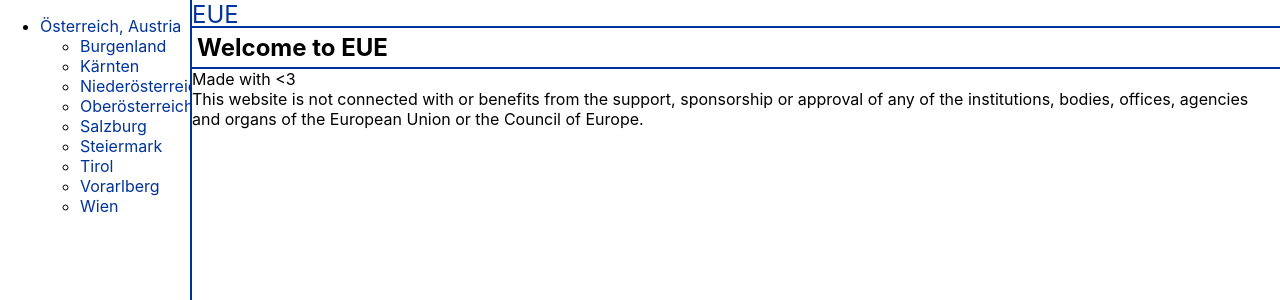
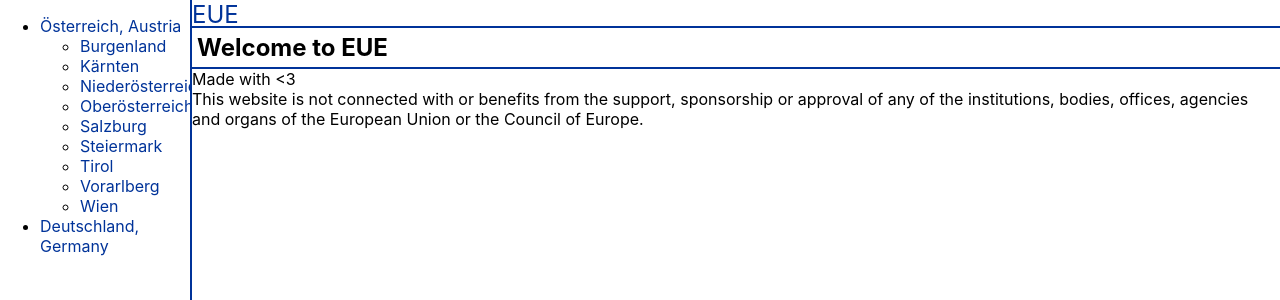
Before and after one commit to Tobi406/eue, a Next.js app: page / in a window 1280 px wide. Shown: the top 300 px of the page. Built offline with nearby package versions, Linux system fonts and the light colour scheme.

Commit message:
Add new German data

```diff
--- a/src/data/member-states/AT/memberState.ts
+++ b/src/data/member-states/AT/memberState.ts
@@ -15,7 +15,7 @@
 const memberStateAT: MemberState = {
   name: "Österreich, Austria",
   abbr: "AT",
-  officialName: "Republic of Austria, Republik Österreich",
+  officialName: "Republik Österreich, Republic of Austria",
   executive: bundesregierung,
   legislative: parliament,
   subdivisions: {
--- /dev/null
+++ b/src/data/member-states/DE/ep.ts
@@ -0,0 +1,21 @@
+import { Seats } from "src/data/models/Parliament";
+
+const seatsDE: Seats = {
+  SPD: 16,
+  CDU: 23,
+  Grüne: 21,
+  CSU: 6,
+  AfD: 11,
+  LINKE: 5,
+  FDP: 5,
+  FW: 2,
+  PARTEI: 1,
+  ÖDP: 1,
+  Piraten: 1,
+  'Volt DE': 1,
+  Familie: 1,
+  LKR: 1,
+  'Ind G/EFA': 1,
+};
+
+export default seatsDE;
--- /dev/null
+++ b/src/data/member-states/DE/executive.ts
@@ -0,0 +1,19 @@
+import Executive from "src/data/models/Executive";
+
+const bundesregierung: Executive = {
+  name: "Bundesregierung",
+  abbr: "BReg",
+  coalition: [
+    "CDU",
+    "CSU",
+    "SPD",
+  ],
+  head: "CDU",
+  seats: {
+    CDU: 7,
+    SPD: 6,
+    CSU: 3,
+  },
+};
+
+export default bundesregierung;
--- /dev/null
+++ b/src/data/member-states/DE/legislative.ts
@@ -0,0 +1,259 @@
+import { MultipleChambers, ParliamentChamber } from "src/data/models/Parliament";
+
+const bundestag: ParliamentChamber = {
+  name: "Bundestag",
+  abbr: "BT",
+  groups: [
+    {
+      name: "Fraktion Die Linke",
+      parties: [
+        "LINKE",
+      ],
+    },
+    {
+      name: "SPD-Fraktion",
+      parties: [
+        "SPD",
+      ],
+    },
+    {
+      name: "Fraktion Bündnis 90/Die Grünen",
+      parties: [
+        "Grüne",
+      ],
+    },
+    {
+      name: "CDU/CSU-Fraktion",
+      parties: [
+        "CDU",
+        "CSU",
+      ],
+    },
+    {
+      name: "FDP-Fraktion",
+      parties: [
+        "FDP",
+      ],
+    },
+    {
+      name: "AfD-Fraktion",
+      parties: [
+        "AfD",
+      ],
+    },
+    {
+      name: "fraktionslos",
+      parties: [
+        "Independent",
+        "LKR",
+        "PARTEI",
+      ],
+    },
+  ],
+  seats: {
+    LINKE: 69,
+    SPD: 152,
+    Grüne: 67,
+    CDU: 200,
+    CSU: 45,
+    FDP: 80,
+    AfD: 86,
+    Independent: 5,
+    LKR: 2,
+    PARTEI: 1,
+  },
+};
+
+const bundesrat: ParliamentChamber = {
+  name: "Bundesrat",
+  abbr: "Bundesrat",
+  groups: [
+    {
+      name: "Baden-Württemberg",
+      abbr: "BW",
+      parties: [
+        {
+          Grüne: 4,
+          CDU: 2,
+        },
+      ],
+    },
+    {
+      name: "Bayern",
+      abbr: "BY",
+      parties: [
+        {
+          CSU: 4,
+          FW: 2,
+        },
+      ],
+    },
+    {
+      name: "Berlin",
+      abbr: "BE",
+      parties: [
+        {
+          SPD: 2,
+          Grüne: 1,
+          LINKE: 1,
+        },
+      ],
+    },
+    {
+      name: "Brandenburg",
+      abbr: "BB",
+      parties: [
+        {
+          SPD: 2,
+          CDU: 1,
+          Grüne: 1,
+        },
+      ],
+    },
+    {
+      name: "Freie Hansestadt Bremen",
+      abbr: "HB",
+      parties: [
+        {
+          SPD: 2,
+          Grüne: 1,
+        },
+      ],
+    },
+    {
+      name: "Hamburg",
+      abbr: "HH",
+      parties: [
+        {
+          SPD: 2,
+          Grüne: 1,
+        },
+      ],
+    },
+    {
+      name: "Hessen",
+      abbr: "HE",
+      parties: [
+        {
+          CDU: 3,
+          Grüne: 2,
+        },
+      ],
+    },
+    {
+      name: "Mecklenburg-Vorpommern",
+      abbr: "MV",
+      parties: [
+        {
+          SPD: 2,
+          CDU: 1,
+        },
+      ],
+    },
+    {
+      name: "Niedersachsen",
+      abbr: "NI",
+      parties: [
+        {
+          SPD: 3,
+          CDU: 3,
+        },
+      ],
+    },
+    {
+      name: "Nordrhein-Westfalen",
+      abbr: "NW",
+      parties: [
+        {
+          CDU: 4,
+          FDP: 2,
+        },
+      ],
+    },
+    {
+      name: "Rheinland-Pfalz",
+      abbr: "RP",
+      parties: [
+        {
+          SPD: 2,
+          Grüne: 1,
+          FDP: 1,
+        },
+      ],
+    },
+    {
+      name: "Saarland",
+      abbr: "SL",
+      parties: [
+        {
+          CDU: 2,
+          SPD: 1,
+        },
+      ],
+    },
+    {
+      name: "Sachsen",
+      abbr: "SN",
+      parties: [
+        {
+          CDU: 2,
+          SPD: 1,
+          Grüne: 1,
+        },
+      ],
+    },
+    {
+      name: "Sachsen-Anhalt",
+      abbr: "ST",
+      parties: [
+        {
+          CDU: 2,
+          Grüne: 1,
+          SPD: 1,
+        },
+      ],
+    },
+    {
+      name: "Schleswig-Holstein",
+      abbr: "SH",
+      parties: [
+        {
+          CDU: 2,
+          FDP: 1,
+          Grüne: 1,
+        },
+      ],
+    },
+    {
+      name: "Thüringen",
+      abbr: "TH",
+      parties: [
+        {
+          LINKE: 2,
+          Grüne: 1,
+          SPD: 1,
+        },
+      ],
+    },
+  ],
+  seats: {
+    Grüne: 15,
+    CDU: 22,
+    CSU: 4,
+    FW: 2,
+    SPD: 19,
+    LINKE: 3,
+    FDP: 4,
+  },
+};
+
+const parliamentDE: MultipleChambers = {
+  name: "Gesetzgebende Körperschaften",
+  abbr: "Gesetzgeber",
+  chambers: [
+    bundestag,
+    bundesrat,
+  ],
+};
+
+export default parliamentDE;
--- /dev/null
+++ b/src/data/member-states/DE/memberState.ts
@@ -0,0 +1,16 @@
+import { MemberState } from "src/data/models/TerritorialAuthority";
+import seatsDE from "./ep";
+import bundesregierung from "./executive";
+import parliamentDE from "./legislative";
+
+const memberStateDE: MemberState = {
+  name: "Deutschland, Germany",
+  abbr: "DE",
+  officialName: "Bundesrepublik Deutschland, Federal Republic of Germany",
+  executive: bundesregierung,
+  legislative: parliamentDE,
+  headOfState: "SPD",
+  epDelegation: seatsDE,
+};
+
+export default memberStateDE;
--- /dev/null
+++ b/src/data/member-states/DE/parties.ts
@@ -0,0 +1,100 @@
+import Party from "src/data/models/Party";
+
+let partiesDE: Party[] = [
+  {
+    name: "Die Linke",
+    abbr: "LINKE",
+    color: "#BE3075",
+    europeanParty: "PEL",
+    europeanGroup: "GUE/NGL",
+  },
+  {
+    name: "Die PARTEI",
+    abbr: "PARTEI",
+    color: "#b5152b",
+  },
+  {
+    name: "Sozialdemokratische Partei Deutschlands",
+    abbr: "SPD",
+    color: "#E3000F",
+    europeanParty: "PES",
+    europeanGroup: "S&D",
+  },
+  {
+    name: "Bündnis 90/Die Grünen",
+    abbr: "Grüne",
+    color: "#46962b",
+    europeanParty: "EGP",
+    europeanGroup: "G/EFA",
+  },
+  {
+    name: "Piratenpartei Deutschland",
+    abbr: "Piraten",
+    color: "#ff820a",
+    europeanGroup: "G/EFA",
+  },
+  {
+    name: "Volt Deutschland",
+    abbr: "Volt DE",
+    color: "#562883",
+    europeanGroup: "G/EFA",
+  },
+  {
+    name: "Ökologisch-Demokratische Partei",
+    abbr: "ÖDP",
+    color: "#ff6400",
+    europeanGroup: "G/EFA",
+  },
+  {
+    name: "Freie Demokratische Partei",
+    abbr: "FDP",
+    color: "#ffff00",
+    europeanParty: "ALDE",
+    europeanGroup: "RE",
+  },
+  {
+    name: "Freie Wähler",
+    abbr: "FW",
+    color: "#FF8000",
+    europeanParty: "EDP",
+    europeanGroup: "RE",
+  },
+  {
+    name: "Christlich-Demokratische Union Deutschlands",
+    abbr: "CDU",
+    color: "#000000",
+    europeanParty: "EPP",
+    europeanGroup: "EPP",
+  },
+  {
+    name: "Chirstlich-Soziale Union in Bayern e.V.",
+    abbr: "CSU",
+    color: "#0088ce",
+    europeanParty: "EPP",
+    europeanGroup: "EPP",
+  },
+  {
+    name: "Familien-Partei Deutschlands",
+    abbr: "Familie",
+    color: "#ff6600",
+    europeanParty: "ECPM",
+    europeanGroup: "EPP",
+  },
+  {
+    name: "Liberal-Konservative Reformer",
+    abbr: "LKR",
+    color: "#f39200",
+    europeanParty: "ECR",
+    europeanGroup: "ECR",
+  },
+  {
+    name: "Alternative für Deutschland",
+    abbr: "AfD",
+    color: "#009ee0",
+    europeanGroup: "ID",
+  },
+];
+
+partiesDE = partiesDE.map(party => ({...party, state: "DE"}));
+
+export default partiesDE;
--- a/src/data/member-states/all/parties.ts
+++ b/src/data/member-states/all/parties.ts
@@ -6,6 +6,11 @@
     abbr: "Ind",
     color: "#5c5c5c",
   },
+  {
+    name: "Indepedent G/EFA",
+    abbr: "Ind G/EFA",
+    europeanGroup: "G/EFA",
+  },
 ];
 
 export default partiesAll;
--- a/src/data/member-states/memberStates.ts
+++ b/src/data/member-states/memberStates.ts
@@ -1,10 +1,11 @@
 import { Group, MultipleChambers, ParliamentChamber } from "../models/Parliament";
 import TerritorialAuthority, { MemberState, MemberStates } from "../models/TerritorialAuthority";
 import memberStateAT from "./AT/memberState";
+import memberStateDE from "./DE/memberState";
 import { getParty } from "./parties";
 
 const addGroupColor = (group: Group) => {
-  if (group.parties.length === 1 && group.color === undefined && typeof group.parties[0] === "string") {
+  if (group.parties.length > 0 && group.color === undefined && typeof group.parties[0] === "string") {
     const party = getParty(group.parties[0]);
     if (party.color !== undefined) {
       group.color = party.color;
@@ -36,6 +37,7 @@
 
 let memberStates: MemberStates = {
   AT: memberStateAT,
+  DE: memberStateDE,
 };
 
 memberStates = Object.fromEntries(
--- a/src/data/member-states/parties.ts
+++ b/src/data/member-states/parties.ts
@@ -1,6 +1,7 @@
 import Party, { Parties } from "src/data/models/Party";
 import partiesAll from "./all/parties";
 import partiesAT from "./AT/parties";
+import partiesDE from "./DE/parties";
 
 
 const addIds = (parties: Party[]): Party[] => {
@@ -8,12 +9,18 @@
 }
 
 const parties: Parties = {
-  AT: addIds(partiesAT),
-  ALL: addIds(partiesAll),
+  AT: partiesAT,
+  DE: partiesDE,
+  ALL: partiesAll,
 };
 
 export const allParties = Object.values(
-  Object.values(parties)
+  Object.values(
+    Object.fromEntries(
+      Object.entries(parties)
+        .map(([key, value]) => ([key, addIds(value)]))
+    )
+  )
     .reduce((a, b) => ([
       ...a,
       ...b,
```
